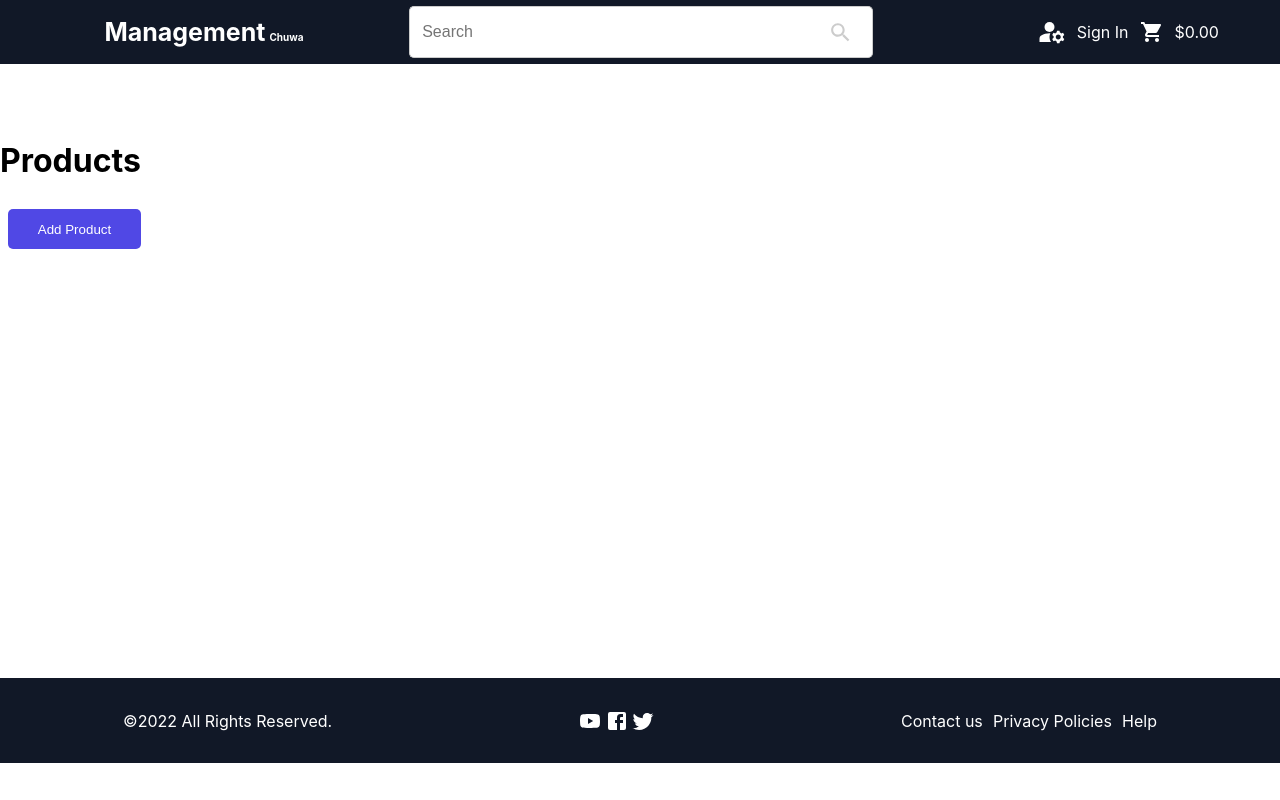
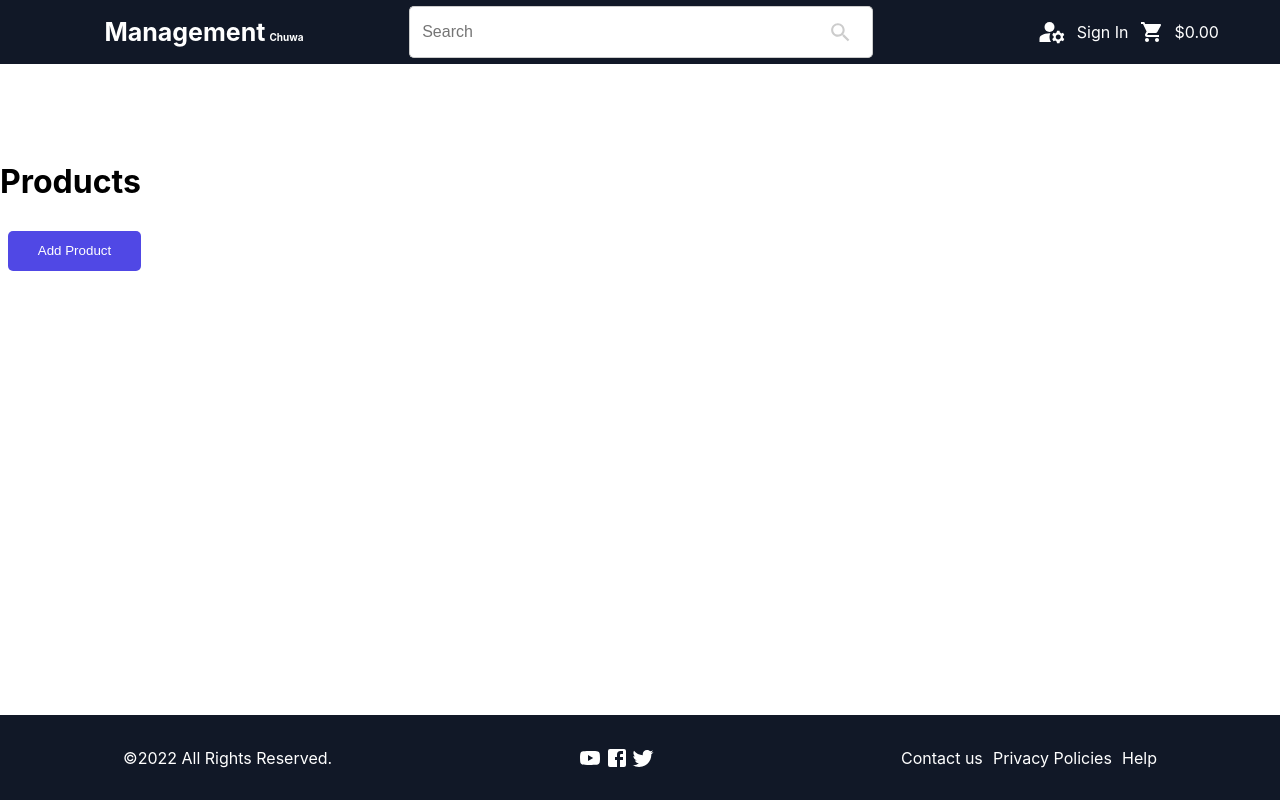
Before and after one commit to SexyHamilton/Product-Management-System, a React (Create React App) app in the folder client/: page / in a window 1280 px wide. Built offline with nearby package versions, Linux system fonts and the light colour scheme.

Commit message:
Fix the footer to stay on bottom.

```diff
--- a/client/src/App.css
+++ b/client/src/App.css
@@ -1,3 +1,13 @@
+.body {
+    min-height: 100vh;
+    display: flex;
+    flex-direction: column;
+}
+
+.main_content {
+    flex-grow: 1;
+}
+
 .App {
     text-align: center;
 }
--- a/client/src/App.js
+++ b/client/src/App.js
@@ -12,11 +12,11 @@ import ErrorPage from "./screens/ErrorPage";
 function App() {
     return (
         <BrowserRouter>
-            <div>
+            <div className="body">
                 <header>
                     <Header />
                 </header>
-                <main>
+                <main className="main_content">
                     <Routes>
                         <Route path="/" element={<Home />}></Route>
                         <Route path="/login" element={<Signin />}></Route>
--- a/client/src/components/Footer.css
+++ b/client/src/components/Footer.css
@@ -8,7 +8,6 @@
     justify-content: space-around;
     color: white;
     align-items: center;
-    margin-top: 6vw;
 }
 
 /* media */
--- a/client/src/screens/Home.js
+++ b/client/src/screens/Home.js
@@ -23,7 +23,7 @@ export default function Home() {
     const classes = useStyles();
 
     return (
-        <div className="home" style={{ "min-height": "36vw" }}>
+        <div className="home">
             <h1>Products</h1>
             {/* Filter */}
             <Link to="/create">
```
Also changed, not shown: 2 other files (tests, documents, lock files or other folders).
